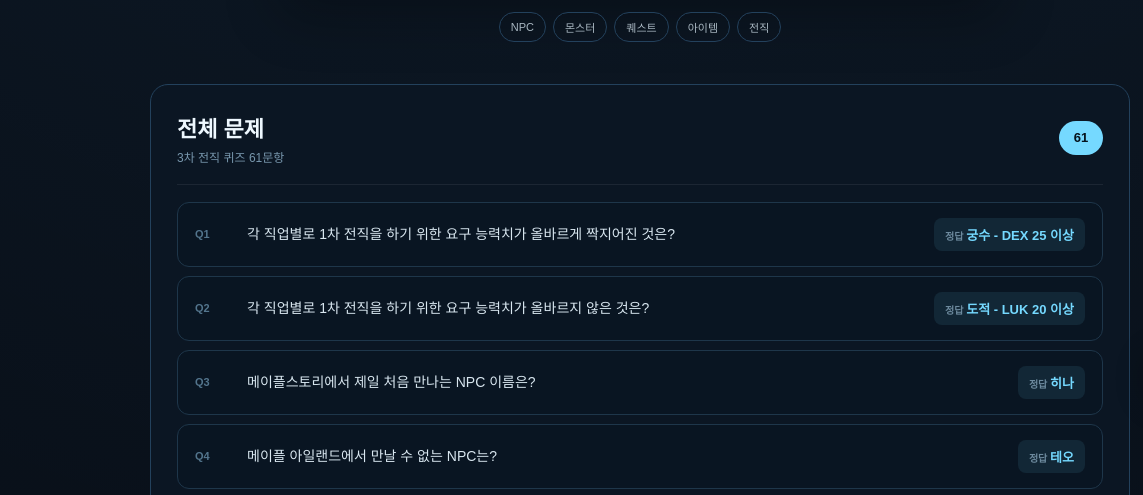
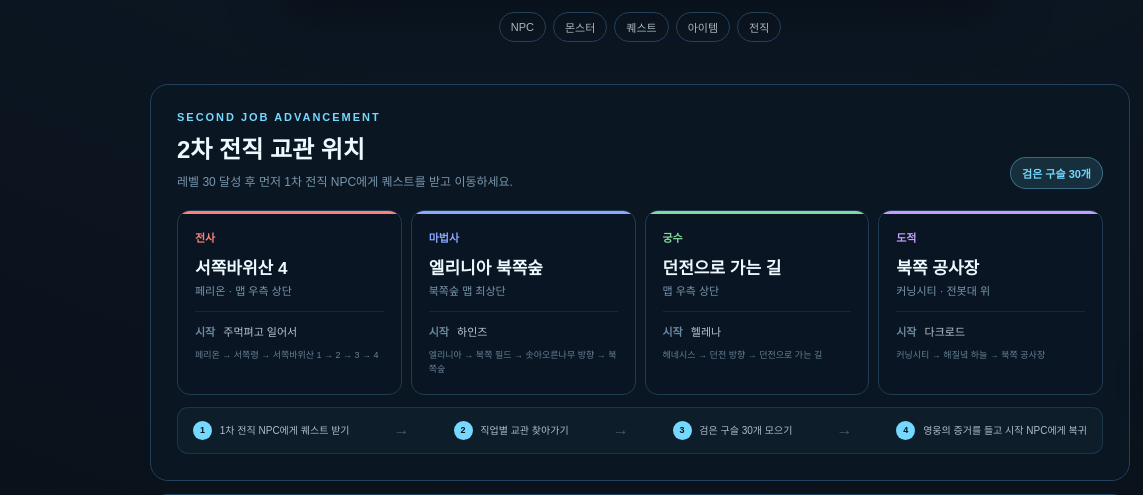
Before and after one commit to heesue94-cloud/banggu-gg, a plain HTML site: page job.html in a window 1280 px wide. Shown: the part 387-882 px from the top of the page, 0-1143 px from the left. Drawn offline with Linux system fonts and the light colour scheme; a web font is replaced by a local one.

Commit message:
전직 TIP에 2차 전직 교관 위치 추가

```diff
--- a/job.css
+++ b/job.css
@@ -11,6 +11,29 @@
 .quick-keywords { display: flex; justify-content: center; flex-wrap: wrap; gap: 7px; margin-top: 15px; }
 .quick-keywords button { padding: 6px 11px; border: 1px solid var(--line); border-radius: 999px; color: #aab8c2; background: transparent; cursor: pointer; font-size: 11px; }
 .quick-keywords button:hover { color: var(--accent); border-color: var(--accent); background: var(--accent-soft); }
+.second-job-panel { margin-bottom: 13px; padding: 26px; border: 1px solid var(--line); border-radius: 18px; background: rgba(12,23,36,.9); }
+.second-job-heading { display: flex; align-items: flex-end; justify-content: space-between; gap: 20px; }
+.second-job-heading .eyebrow { margin-bottom: 7px; }
+.second-job-heading h2 { margin: 0; font-size: 24px; }
+.second-job-heading p:not(.eyebrow) { margin: 7px 0 0; color: var(--muted); font-size: 12px; }
+.second-job-heading > span { padding: 7px 11px; color: var(--accent); border: 1px solid rgba(117,217,255,.35); border-radius: 999px; background: var(--accent-soft); font-size: 11px; font-weight: 700; }
+.job-location-grid { display: grid; grid-template-columns: repeat(4, minmax(0, 1fr)); gap: 9px; margin-top: 21px; }
+.job-location { position: relative; overflow: hidden; padding: 17px; border: 1px solid #1e3b51; border-radius: 13px; background: #091522; }
+.job-location::before { content: ""; position: absolute; top: 0; left: 0; width: 100%; height: 3px; background: var(--job-color, var(--accent)); }
+.job-location > strong { color: var(--job-color, var(--accent)); font-size: 11px; }
+.job-location h3 { margin: 8px 0 3px; font-size: 17px; }
+.job-location p { margin: 0 0 13px; color: var(--muted); font-size: 11px; }
+.job-location div { padding-top: 11px; border-top: 1px solid rgba(255,255,255,.07); color: #b8c7d2; font-size: 11px; }
+.job-location div b { margin-right: 5px; color: #698aa0; }
+.job-location small { display: block; margin-top: 10px; color: #668195; font-size: 9px; line-height: 1.55; }
+.job-location.warrior { --job-color: #ff8077; }
+.job-location.magician { --job-color: #8ba7ff; }
+.job-location.bowman { --job-color: #83d89b; }
+.job-location.thief { --job-color: #c79cff; }
+.second-job-flow { display: flex; align-items: center; justify-content: space-between; gap: 9px; margin-top: 12px; padding: 13px 15px; border: 1px solid rgba(117,217,255,.13); border-radius: 11px; background: rgba(117,217,255,.035); }
+.second-job-flow span { color: #aebdca; font-size: 10px; }
+.second-job-flow span b { display: inline-grid; place-items: center; width: 19px; height: 19px; margin-right: 5px; color: #06131d; background: var(--accent); border-radius: 50%; font-size: 9px; }
+.second-job-flow i { color: #405e73; font-style: normal; }
 .quiz-panel { padding: 26px; border: 1px solid var(--line); border-radius: 18px; background: rgba(12,23,36,.9); }
 .quiz-heading { display: flex; align-items: center; justify-content: space-between; gap: 20px; padding-bottom: 19px; border-bottom: 1px solid rgba(255,255,255,.07); }
 .quiz-heading h2 { margin: 0 0 5px; font-size: 22px; }
@@ -30,13 +53,23 @@
 .quiz-notice strong { flex: 0 0 auto; color: var(--accent); font-size: 12px; }
 .quiz-notice p { flex: 1; margin: 0; color: var(--muted); font-size: 11px; }
 .quiz-notice a { flex: 0 0 auto; color: #a9bac6; font-size: 11px; }
+.location-source { margin: 10px 3px 0; color: #536c7e; font-size: 9px; text-align: right; }
+.location-source a { color: #718da1; }
 @media (max-width: 650px) {
   .job-main { width: min(100% - 24px, 980px); }
   .job-hero { padding: 52px 0 31px; }
   .job-hero > p:not(.eyebrow) { font-size: 12px; }
   .quiz-search { height: 58px; margin-top: 25px; }
   .quiz-panel { padding: 17px; }
+  .second-job-panel { padding: 17px; }
+  .second-job-heading { align-items: flex-start; flex-direction: column; gap: 10px; }
+  .job-location-grid { grid-template-columns: 1fr 1fr; }
+  .second-job-flow { align-items: stretch; flex-direction: column; }
+  .second-job-flow i { display: none; }
   .quiz-card { grid-template-columns: 28px minmax(0, 1fr); gap: 8px; padding: 13px; }
   .quiz-answer { grid-column: 2; justify-self: start; max-width: 100%; text-align: left; }
   .quiz-notice { align-items: flex-start; flex-direction: column; gap: 8px; }
 }
+@media (max-width: 410px) {
+  .job-location-grid { grid-template-columns: 1fr; }
+}
--- a/job.html
+++ b/job.html
@@ -11,7 +11,7 @@
     <link rel="preconnect" href="https://fonts.gstatic.com" crossorigin />
     <link href="https://fonts.googleapis.com/css2?family=Gowun+Dodum&family=IBM+Plex+Sans+KR:wght@400;500;600;700&display=swap" rel="stylesheet" />
     <link rel="stylesheet" href="styles.css?v=20260727-14" />
-    <link rel="stylesheet" href="job.css?v=20260727-1" />
+    <link rel="stylesheet" href="job.css?v=20260727-2" />
   </head>
   <body>
     <header class="topbar">
@@ -48,6 +48,56 @@
         </div>
       </section>
 
+      <section class="second-job-panel">
+        <div class="second-job-heading">
+          <div>
+            <p class="eyebrow">SECOND JOB ADVANCEMENT</p>
+            <h2>2차 전직 교관 위치</h2>
+            <p>레벨 30 달성 후 먼저 1차 전직 NPC에게 퀘스트를 받고 이동하세요.</p>
+          </div>
+          <span>검은 구슬 30개</span>
+        </div>
+        <div class="job-location-grid">
+          <article class="job-location warrior">
+            <strong>전사</strong>
+            <h3>서쪽바위산 4</h3>
+            <p>페리온 · 맵 우측 상단</p>
+            <div><b>시작</b> 주먹펴고 일어서</div>
+            <small>페리온 → 서쪽령 → 서쪽바위산 1 → 2 → 3 → 4</small>
+          </article>
+          <article class="job-location magician">
+            <strong>마법사</strong>
+            <h3>엘리니아 북쪽숲</h3>
+            <p>북쪽숲 맵 최상단</p>
+            <div><b>시작</b> 하인즈</div>
+            <small>엘리니아 → 북쪽 필드 → 솟아오른나무 방향 → 북쪽숲</small>
+          </article>
+          <article class="job-location bowman">
+            <strong>궁수</strong>
+            <h3>던전으로 가는 길</h3>
+            <p>맵 우측 상단</p>
+            <div><b>시작</b> 헬레나</div>
+            <small>헤네시스 → 던전 방향 → 던전으로 가는 길</small>
+          </article>
+          <article class="job-location thief">
+            <strong>도적</strong>
+            <h3>북쪽 공사장</h3>
+            <p>커닝시티 · 전봇대 위</p>
+            <div><b>시작</b> 다크로드</div>
+            <small>커닝시티 → 해질녘 하늘 → 북쪽 공사장</small>
+          </article>
+        </div>
+        <div class="second-job-flow" aria-label="2차 전직 진행 순서">
+          <span><b>1</b> 1차 전직 NPC에게 퀘스트 받기</span>
+          <i>→</i>
+          <span><b>2</b> 직업별 교관 찾아가기</span>
+          <i>→</i>
+          <span><b>3</b> 검은 구슬 30개 모으기</span>
+          <i>→</i>
+          <span><b>4</b> 영웅의 증거를 들고 시작 NPC에게 복귀</span>
+        </div>
+      </section>
+
       <section class="quiz-panel">
         <div class="quiz-heading">
           <div>
@@ -68,6 +118,7 @@
         <p>게임에 나온 문제의 핵심 단어 1~2개만 입력하세요. 띄어쓰기 없이 입력해도 검색됩니다.</p>
         <a href="https://baystory.tistory.com/563865" target="_blank" rel="noopener noreferrer">참고한 3차 전직 퀴즈 족보 ↗</a>
       </aside>
+      <p class="location-source">2차 전직 위치 참고: <a href="https://m.blog.naver.com/kkb031/223311761557" target="_blank" rel="noopener noreferrer">네이버 블로그 원문 ↗</a></p>
     </main>
 
     <footer><span>THIRD JOB ADVANCEMENT ARCHIVE</span><span>총 61문항</span></footer>
```
